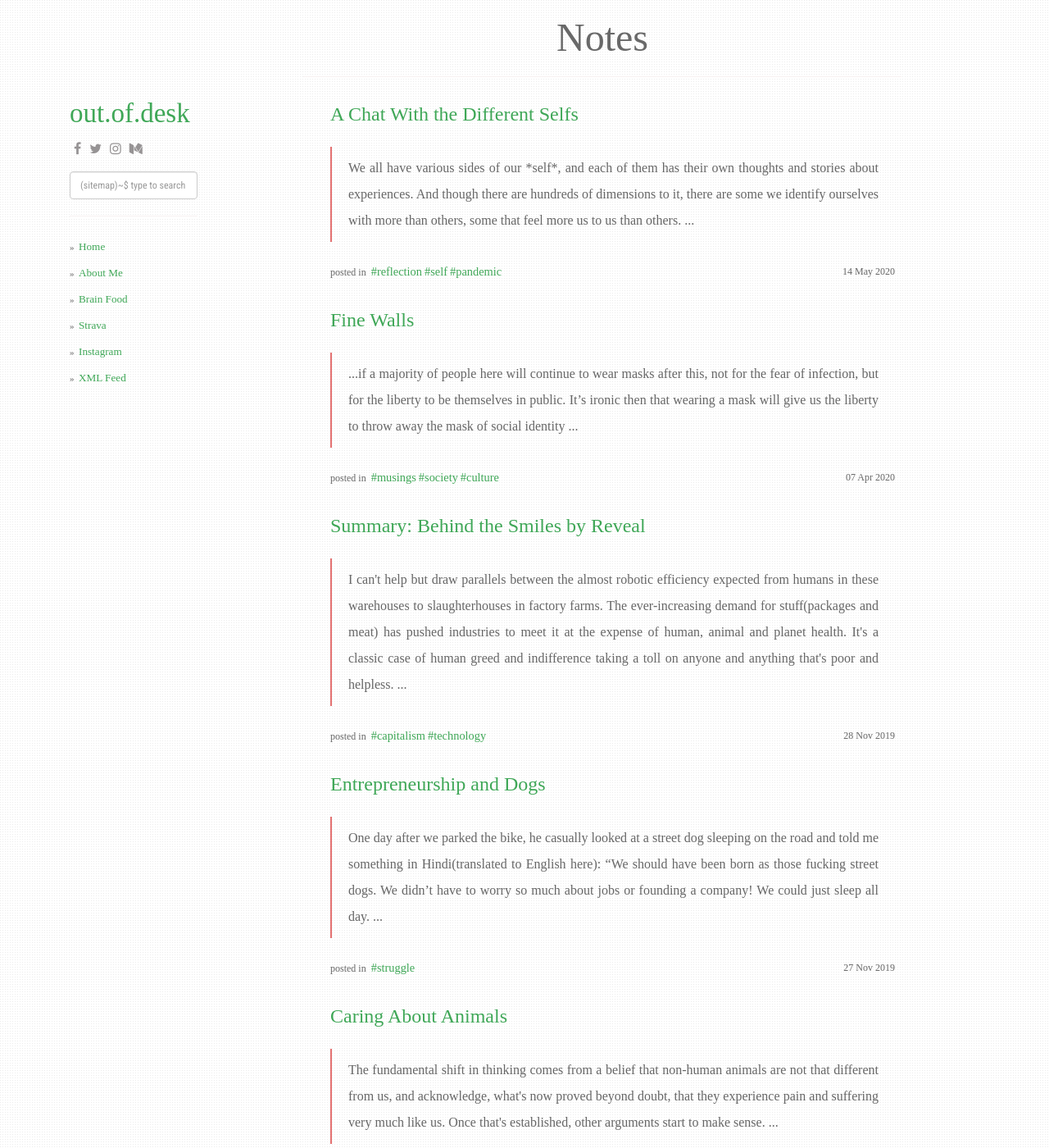
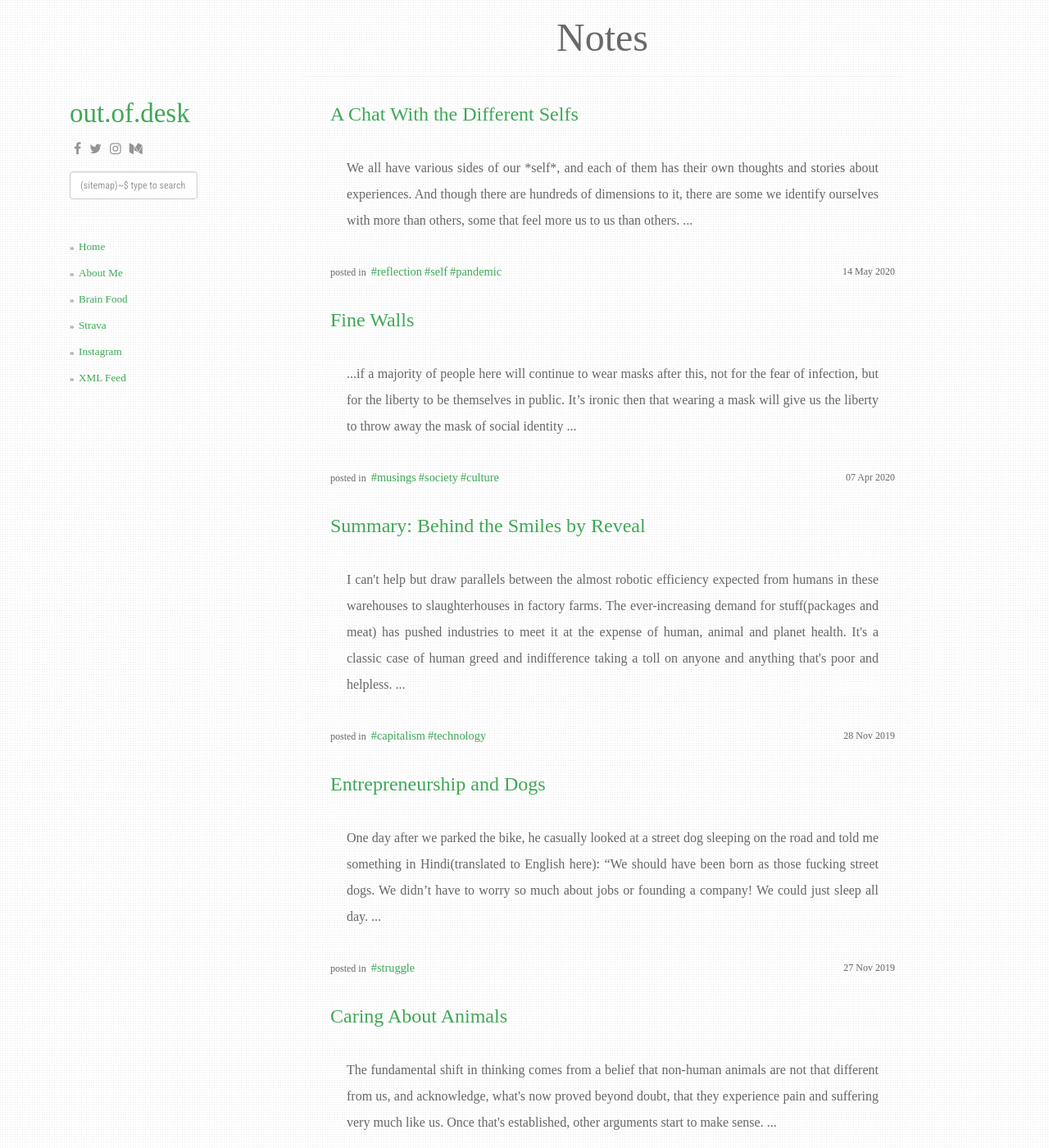
Before and after one commit to outofdesk/outofdesk.github.io, a Jekyll site: the page built from index.html, in a window 1280 px wide and 1400 px high. Shown: the whole window at 82% size. Built offline with Jekyll 4.4.1, drawn with Linux system fonts in a browser that asks for light colours; nearby versions of some CDN libraries; some web fonts are replaced; the list of posts is cut into pages by our own code.

Commit message:
redesign

```diff
--- a/static/css/main.css
+++ b/static/css/main.css
@@ -178,6 +178,8 @@ ul.posts li .date {
 }
 ul.posts li blockquote {
   text-align: justify;
+  border: none;
+  padding: none;
 }
 
 
```
Also changed, not shown: 3 other files.
